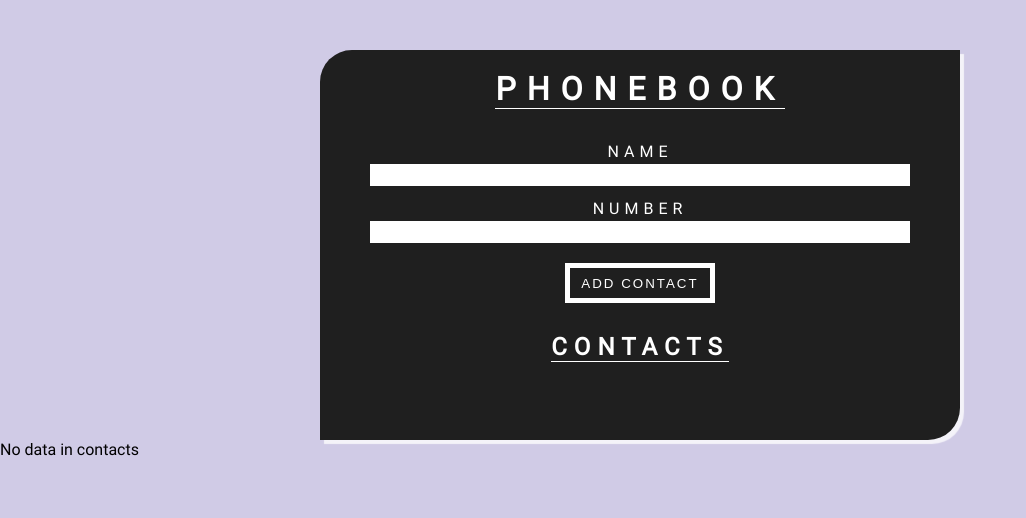
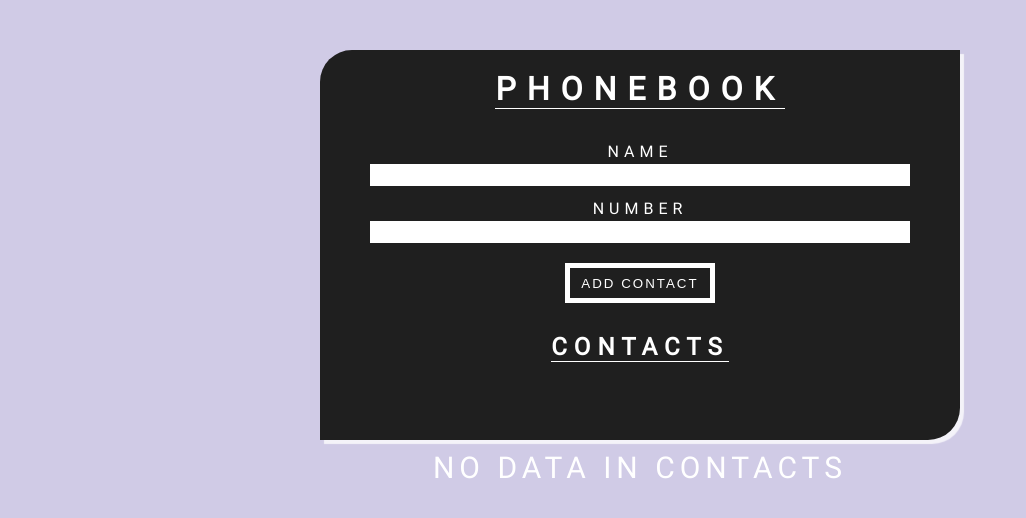
Before and after one commit to Oliendone/goit-react-hw-07-phonebook, a React (Create React App) app: page / in a window 1280 px wide. Shown: the top 518 px of the page, without its empty margins (0-1026 px from the left). Built offline with nearby package versions, Linux system fonts and the light colour scheme.

Commit message:
fixes after mentor's review 2

```diff
--- a/src/components/App.module.css
+++ b/src/components/App.module.css
@@ -25,12 +25,3 @@
   letter-spacing: 7px;
   padding-top: 10px;
 }
-
-.noDataMessage {
-  color: #fff;
-  text-transform: uppercase;
-  letter-spacing: 5px;
-  padding-top: 10px;
-  text-align: center;
-  font-size: 30px;
-}
--- a/src/components/ContactList/ContactList.module.css
+++ b/src/components/ContactList/ContactList.module.css
@@ -44,3 +44,12 @@
   background-color: #000;
   color: white;
 }
+
+.noDataMessage {
+  color: #fff;
+  text-transform: uppercase;
+  letter-spacing: 5px;
+  padding-top: 10px;
+  text-align: center;
+  font-size: 30px;
+}
```
